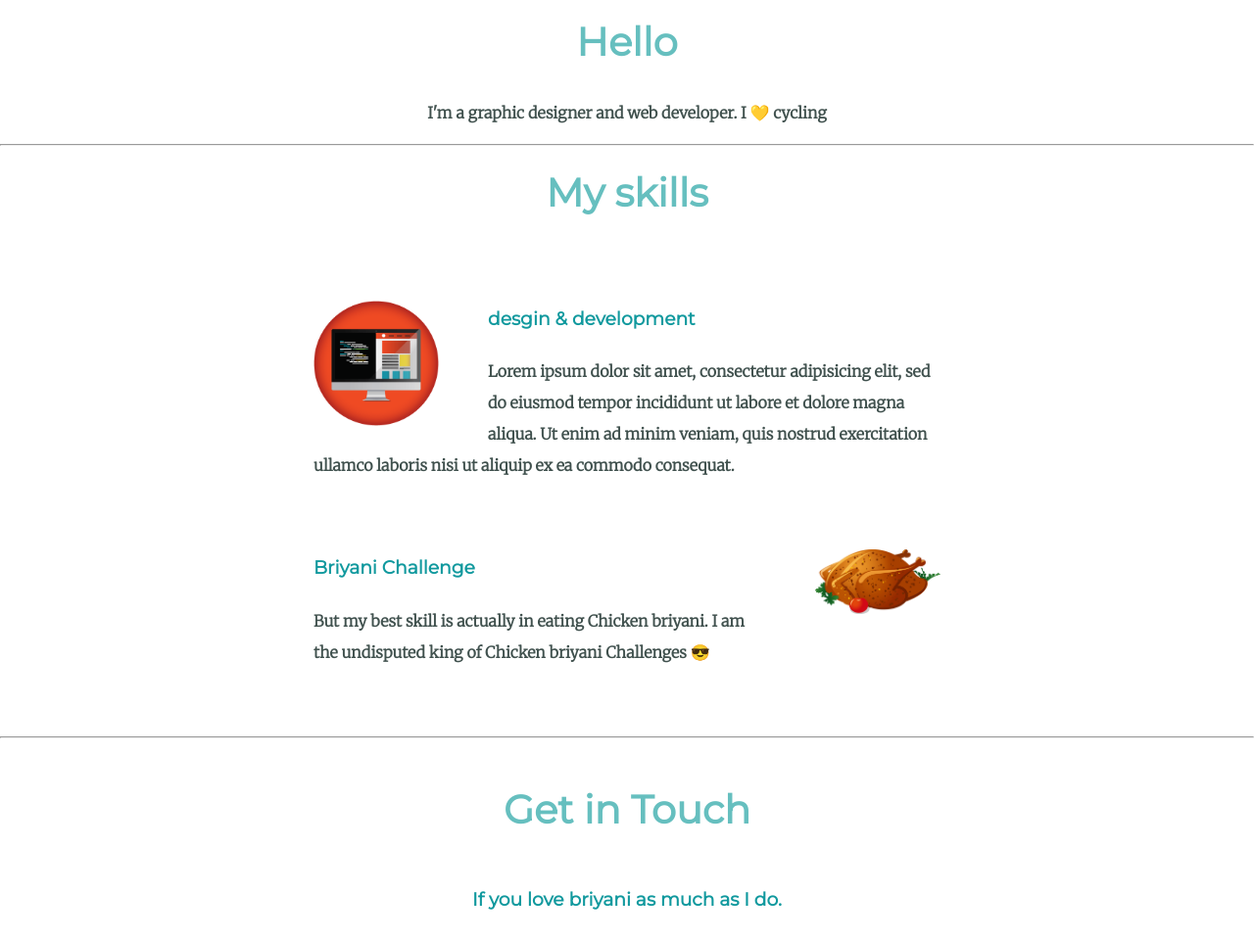
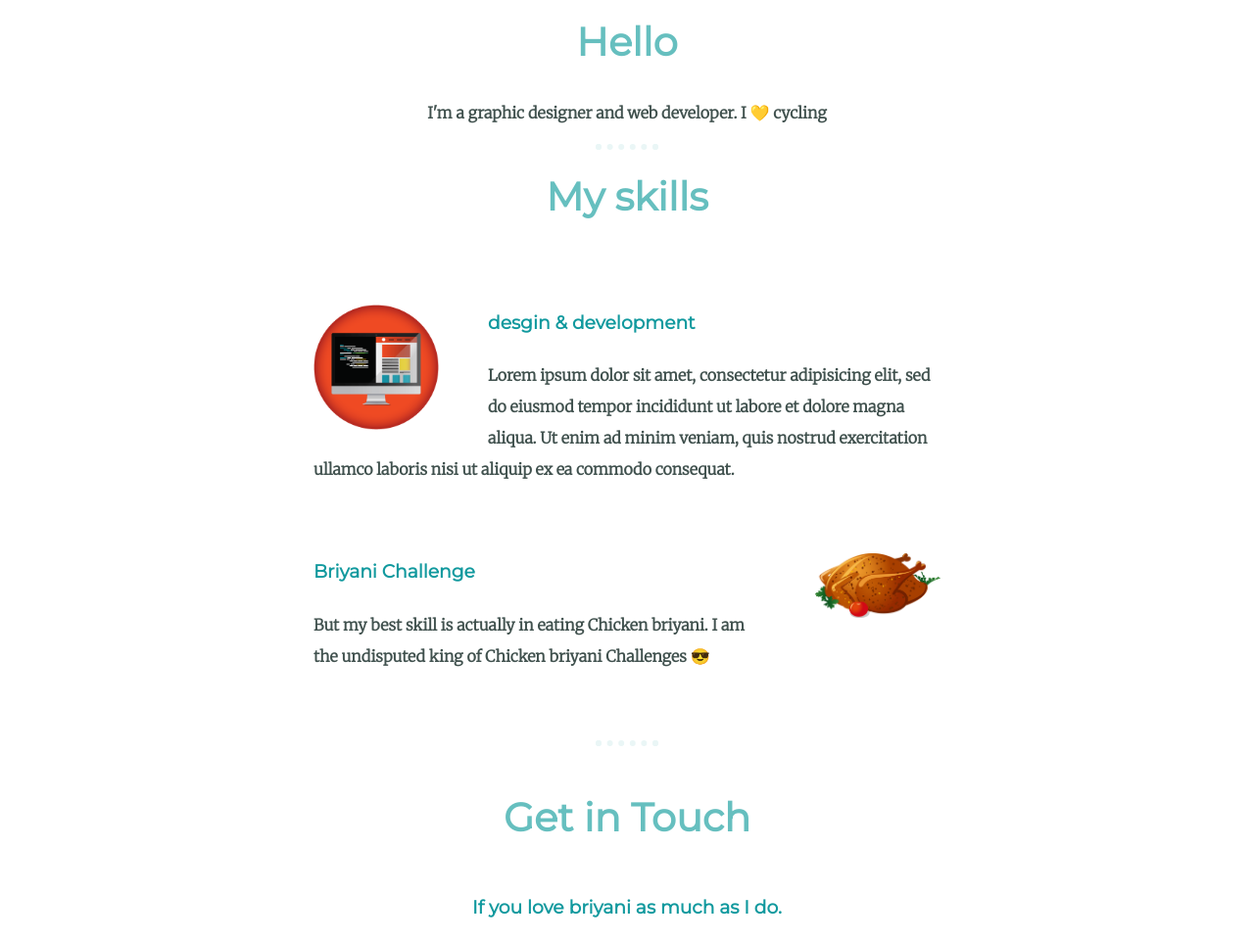
Before and after one commit to vjbruce-lee/personal-site, a plain HTML site: page index.html in a window 1280 px wide. Shown: the part 1288-2250 px from the top of the page at 98% size. Drawn offline with Linux system fonts and the light colour scheme.

Commit message:
Add files via upload

```diff
--- a/css/styles.css
+++ b/css/styles.css
@@ -23,6 +23,11 @@ p{
   font-family: 'Merriweather', serif;
   color: #40514E;
   font-weight: bolder;
+}
+hr{
+  border: dotted #EAF6F6 6px;
+  border-bottom: none;
+  width: 4%;
 }
 
 .bottom-container{
```
